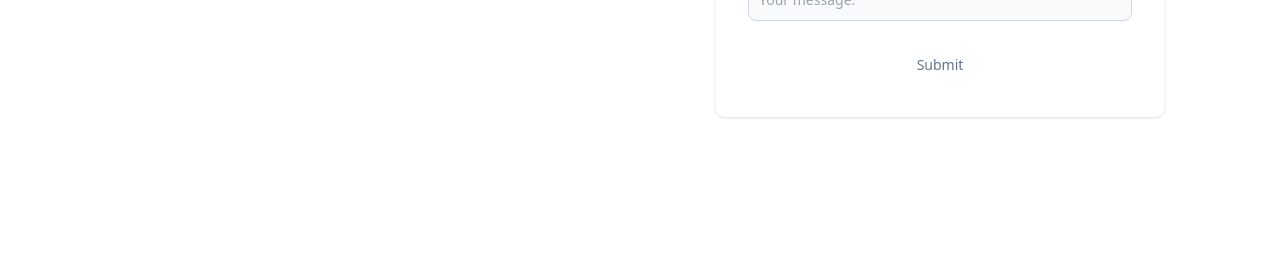
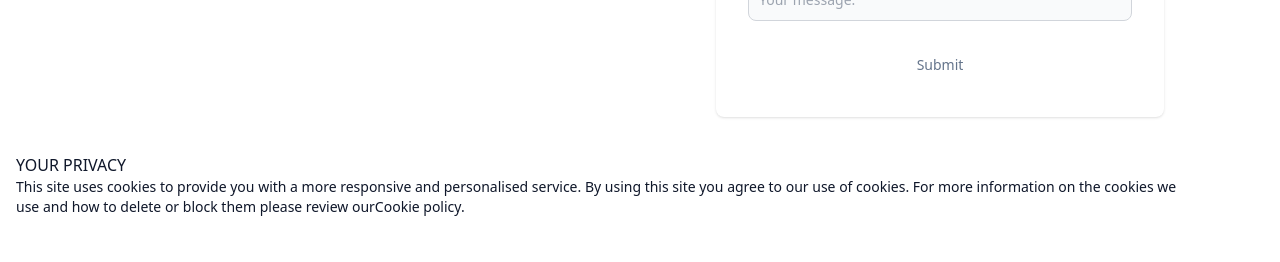
Before and after one commit to niloc95/Frontend_V2, a Django app: page /contact in a window 1280 px wide. Shown: the part 567-829 px from the top of the page. Run offline with Django 4.2, Linux system fonts and the light colour scheme; some libraries are stand-ins or nearby versions; some web fonts are replaced.

Commit message:
Cookie and header

```diff
--- /dev/null
+++ b/fesite/static/js/cookie.js
@@ -0,0 +1,16 @@
+document.addEventListener("DOMContentLoaded", function() {
+    const cookieNotice = document.getElementById('cookie-notice');
+    const acceptCookiesBtn = document.getElementById('accept-cookies');
+
+    acceptCookiesBtn.addEventListener('click', function() {
+        cookieNotice.style.display = 'none';
+        // Set a cookie to remember user's choice
+        document.cookie = 'cookies_accepted=true; expires=Fri, 31 Dec 9999 23:59:59 GMT; path=/';
+    });
+
+    // Check if the user has already accepted cookies
+    const cookiesAccepted = document.cookie.split(';').some((item) => item.trim().startsWith('cookies_accepted='));
+    if (cookiesAccepted) {
+        cookieNotice.style.display = 'none';
+    }
+});
--- /dev/null
+++ b/fesite/static/js/revealOnScroll.js
@@ -0,0 +1,15 @@
+document.addEventListener("DOMContentLoaded", function() {
+    let revealElement = document.getElementById('reveal');
+
+    window.addEventListener('scroll', revealOnScroll);
+
+    function revealOnScroll() {
+        let revealPosition = revealElement.getBoundingClientRect().top;
+        let windowHeight = window.innerHeight;
+
+        if (revealPosition < windowHeight / 1.5) {
+            revealElement.classList.add('opacity-100', 'translate-y-0');
+            window.removeEventListener('scroll', revealOnScroll);
+        }
+    }
+});
--- a/fesite/views.py
+++ b/fesite/views.py
@@ -8,7 +8,7 @@ from django.core.mail import send_mail
 
 def common_context():
     return {
-        'home_hero_h1': 'An innovative IT solutions practice',
+        'home_hero_h1': 'Connecting the dots. It’s what we do',
         'home_hero_p': 'Assisting businesses to invest in their digital future on their own terms.',
         'home_hero_p2': 'Professional services network',
         'post_h1': 'How we can help you',
--- a/main/templates/base.html
+++ b/main/templates/base.html
@@ -37,6 +37,7 @@
 
     {% endblock %}
   </body>
+  {% include 'pages/cookie.html' %}
+  {% include 'footer.html' %}
 
-  {% include 'footer.html' %}
 </html>
--- a/main/templates/footer.html
+++ b/main/templates/footer.html
@@ -83,7 +83,6 @@
       <div class="grid grid-cols-1 gap-4 sm:grid-cols-2 z-10">
         <div>
           <p class=" text-gray-100 heading-medium">Services</p>
-          <a href="#" class=" navlinks-hover navlinks-type"> Software Development </a>
 
           <ul class="mt-6 space-y-4 text-sm">
             <li>
--- a/main/templates/navbar.html
+++ b/main/templates/navbar.html
@@ -2,7 +2,7 @@
 
 {% comment %} <!-- Navbar --> {% endcomment %}
 
-<nav class="p-4 fixed z1000 top-0 w-full">
+<nav class="p-4 fixed z1000 top-0 w-full mt-[25px]">
     <div class="container mx-auto flex justify-between items-center nav-border">
         {% comment %} <!-- Brand/logo --> {% endcomment %}
 
@@ -52,3 +52,5 @@
 {% comment %} <!-- Mobile menu (hidden on desktop) --> {% endcomment %}
 <script src="https://cdn.jsdelivr.net/npm/alpinejs@2.8.2/dist/alpine.min.js" defer></script>
 <script type="text/javascript" src="{% static '/js/tailwind.js' %}"></script>
+<script type="text/javascript" src="{% static '/js/cookie.js' %}"></script>
+<script type="text/javascript" src="{% static '/js/revealOnScroll.js' %}"></script>
--- a/main/templates/pages/contact.html
+++ b/main/templates/pages/contact.html
@@ -4,7 +4,7 @@
 {% block content %}
 {% load widget_tweaks %}
 
-<section id="contactForm" class="bg-gray-900 bg-fixed p-4">
+<section id="contactForm" class="bg-slate-900 bg-fixed p-4">
     <div class="flex flex-col md:flex-row items-center justify-center px-6 py-8 mx-auto md:h-screen lg:py-0">
         <div class="md:w-1/2 mb-6 md:mb-0">
             <a href="{% url 'home' %}" class="flex items-center text-2xl font-semibold text-gray-900 dark:text-white">
--- /dev/null
+++ b/main/templates/pages/cookie.html
@@ -0,0 +1,10 @@
+<div id="cookie-notice" class="fixed bottom-0 left-0 w-full bg-white text-slate-900 p-4 z-50">
+    <div class="container mx-auto items-center flex flex-col md:flex-row justify-between">
+        <div>
+            <span class="text-size-medium">YOUR PRIVACY</span><br/>
+            <p class="text-sm my-10 md:pr-48">This site uses cookies to provide you with a more responsive and personalised service. By using this site you agree to our use of cookies. For more information on the cookies we use and how to delete or block them please review ourCookie policy.
+            </p>
+        </div>
+        <button id="accept-cookies" class="text-white bg-slate-900 hover:bg-slate-700 focus:outline-none focus:ring-4 focus:ring-gray-300 rounded-sm text-size-small text-nowrap md:mt-10 px-12 py-4">Accept Cookie</button>
+    </div>
+</div>
```
Also changed, not shown: main/templates/pages/home.html (+14 -14 lines).
